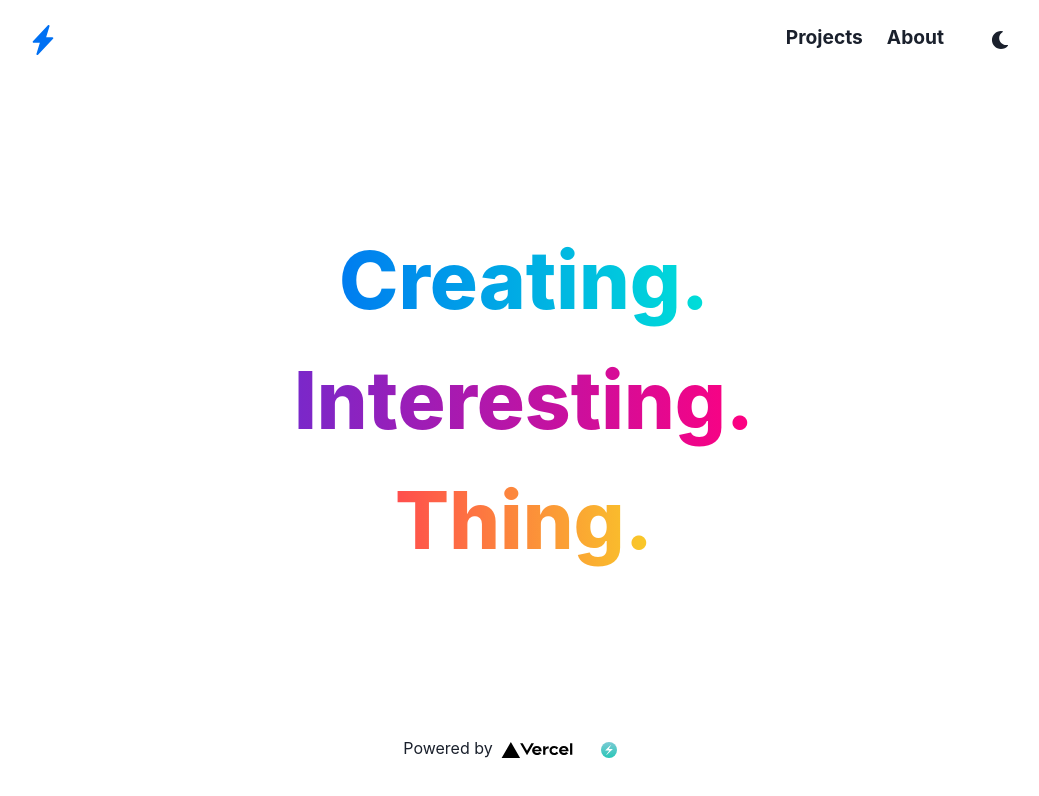
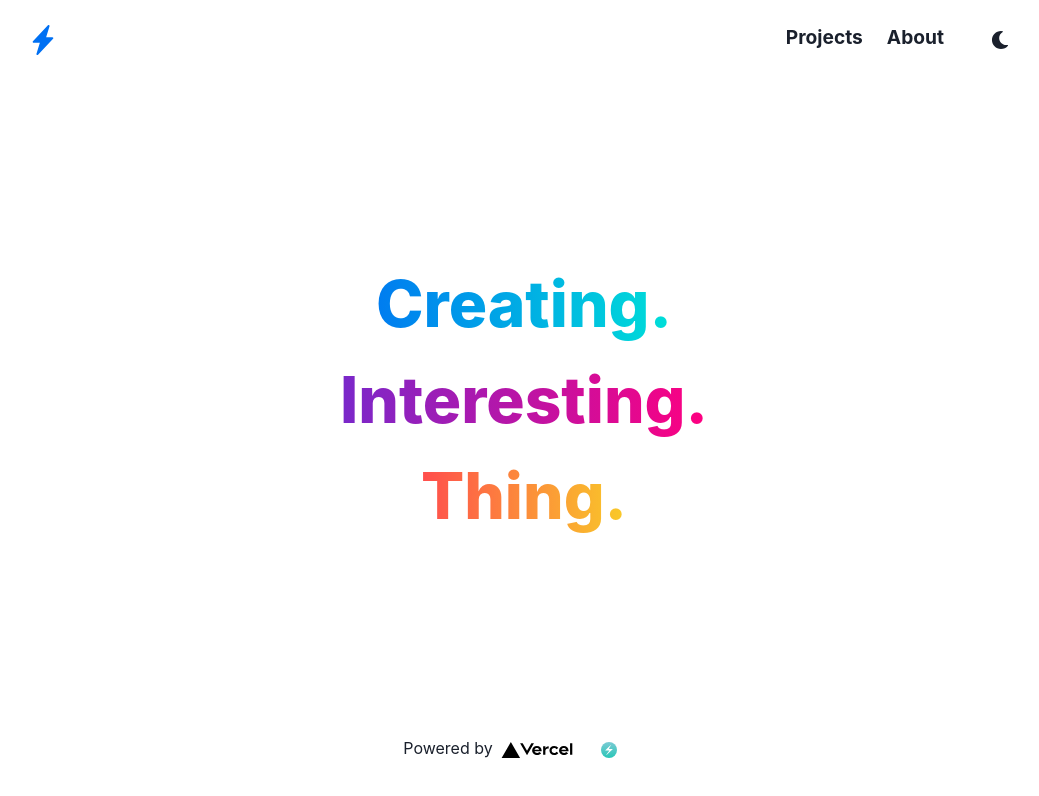
Before and after one commit to akazwz/website, a Next.js app: page / in a window 1280 px wide. Shown: the top 796 px of the page, without its empty margins (116-1155 px from the left). Built offline with nearby package versions, Linux system fonts and the light colour scheme.

Commit message:
update font size

```diff
--- a/styles/Home.module.css
+++ b/styles/Home.module.css
@@ -1,5 +1,5 @@
 .wordOne {
-  font-size: 5rem;
+  font-size: 4rem;
   font-weight: 800;
   -webkit-background-clip: text;
   -webkit-text-fill-color: transparent;
@@ -7,7 +7,7 @@
 }
 
 .wordTwo {
-  font-size: 5rem;
+  font-size: 4rem;
   font-weight: 800;
   -webkit-background-clip: text;
   -webkit-text-fill-color: transparent;
@@ -15,7 +15,7 @@
 }
 
 .wordThree {
-  font-size: 5rem;
+  font-size: 4rem;
   font-weight: 800;
   -webkit-background-clip: text;
   -webkit-text-fill-color: transparent;
```
